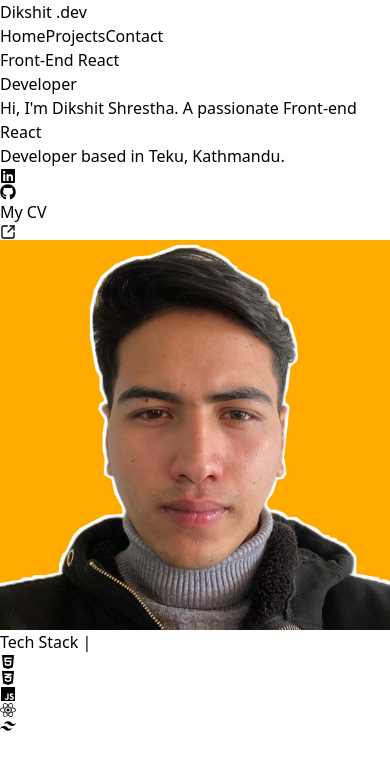
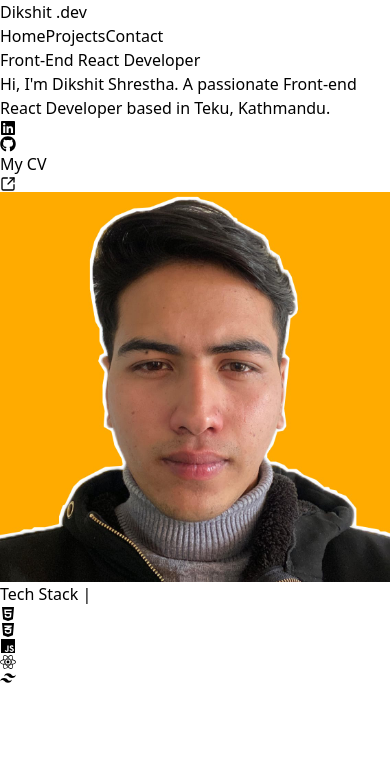
Before and after one commit to dikshitshrestha/Personal_Portfolio, a React (Vite) app: page / in a window 390 px wide. Shown: the top 770 px of the page. Built offline with nearby package versions, Linux system fonts and the light colour scheme.

Commit message:
add responsiveness for mobile

```diff
--- a/src/Components/Contact.jsx
+++ b/src/Components/Contact.jsx
@@ -23,7 +23,7 @@ export default function Contact() {
     },
   ];
   return (
-    <div className="flex py-28 justify-center bg-zinc-100 h-[610px] px-56">
+    <div className="flex py-28 justify-center bg-zinc-100 h-[610px] px-56 container mx-auto">
       <div className="">
         <h1 className="text-2xl text-center py-8 font-semibold">
           Feel <span className="text-sky-500">free</span> to{" "}
--- a/src/Components/Hero.jsx
+++ b/src/Components/Hero.jsx
@@ -10,16 +10,17 @@ import { LuSquareArrowOutUpRight } from "react-icons/lu";
 
 export default function Hero() {
   return (
-    <div className="bg-zinc-100 h-[610px] py-28">
-      <div className="flex justify-center items-center gap-12">
+    <div className="bg-zinc-100 h-max py-10 lg:py-28 container mx-auto w-full px-4">
+      <div className="flex flex-col-reverse lg:flex-row justify-center items-center gap-12">
         <div>
-          <div className="text-6xl font-bold">
-            <h1>Front-End React</h1>
-            <h1>Developer</h1>
+          <div className="text-xl lg:text-5xl text-center font-bold">
+            <h1>Front-End React Developer</h1>
           </div>
-          <div className="py-7 text-zinc-500 text-[19px]">
-            <p>Hi, I'm Dikshit Shrestha. A passionate Front-end React</p>
-            <p>Developer based in Teku, Kathmandu.</p>
+          <div className="py-7 text-zinc-500 lg:text-[19px]">
+            <p>
+              Hi, I'm Dikshit Shrestha. A passionate Front-end React Developer
+              based in Teku, Kathmandu.
+            </p>
           </div>
           <div className="flex text-3xl gap-4 items-center">
             <a
@@ -44,11 +45,11 @@ export default function Hero() {
           <img src="/Profile.jpeg" alt="profile" className="h-full w-full" />
         </div>
       </div>
-      <div className="flex px-[368px] items-center gap-8 py-10">
-        <h1 className="font-semibold">
+      <div className="flex items-center justify-center gap-2 lg:gap-8 py-10">
+        <h1 className="font-semibold flex">
           Tech Stack <span className="font-thin ml-2">|</span>
         </h1>
-        <div className="flex text-4xl gap-9">
+        <div className="flex text-2xl gap-4 lg:gap-9">
           <div className="text-[#E34F26]">
             <FaHtml5 />
           </div>
--- a/src/Components/Navbar.jsx
+++ b/src/Components/Navbar.jsx
@@ -3,11 +3,11 @@ import { NavLink } from "react-router-dom";
 
 export default function Navbar() {
   return (
-    <div className="flex px-10 py-8 justify-between items-center">
-      <h1 className="font-bold text-xl flex">
+    <div className="flex py-6 gap-4 items-center justify-center w-full">
+      <h1 className="font-bold flex">
         Dikshit <span className="text-rose-500">.dev</span>
       </h1>
-      <nav className="flex gap-6 text-zinc-500">
+      <nav className="flex gap-4 text-zinc-500 text-center">
         <NavLink
           to="/"
           className={({ isActive }) =>
--- a/src/Components/Projects.jsx
+++ b/src/Components/Projects.jsx
@@ -10,7 +10,7 @@ import { RiScissors2Line } from "react-icons/ri";
 
 export default function Projects() {
   return (
-    <div className="px-24 bg-zinc-100 h-auto">
+    <div className="px-24 bg-zinc-100 h-auto container mx-auto">
       <h1 className="py-8 text-center text-2xl font-semibold">
         Each <span className="text-red-500">project</span> is a unique piece of{" "}
         <span className="text-green-500">development</span>
```
